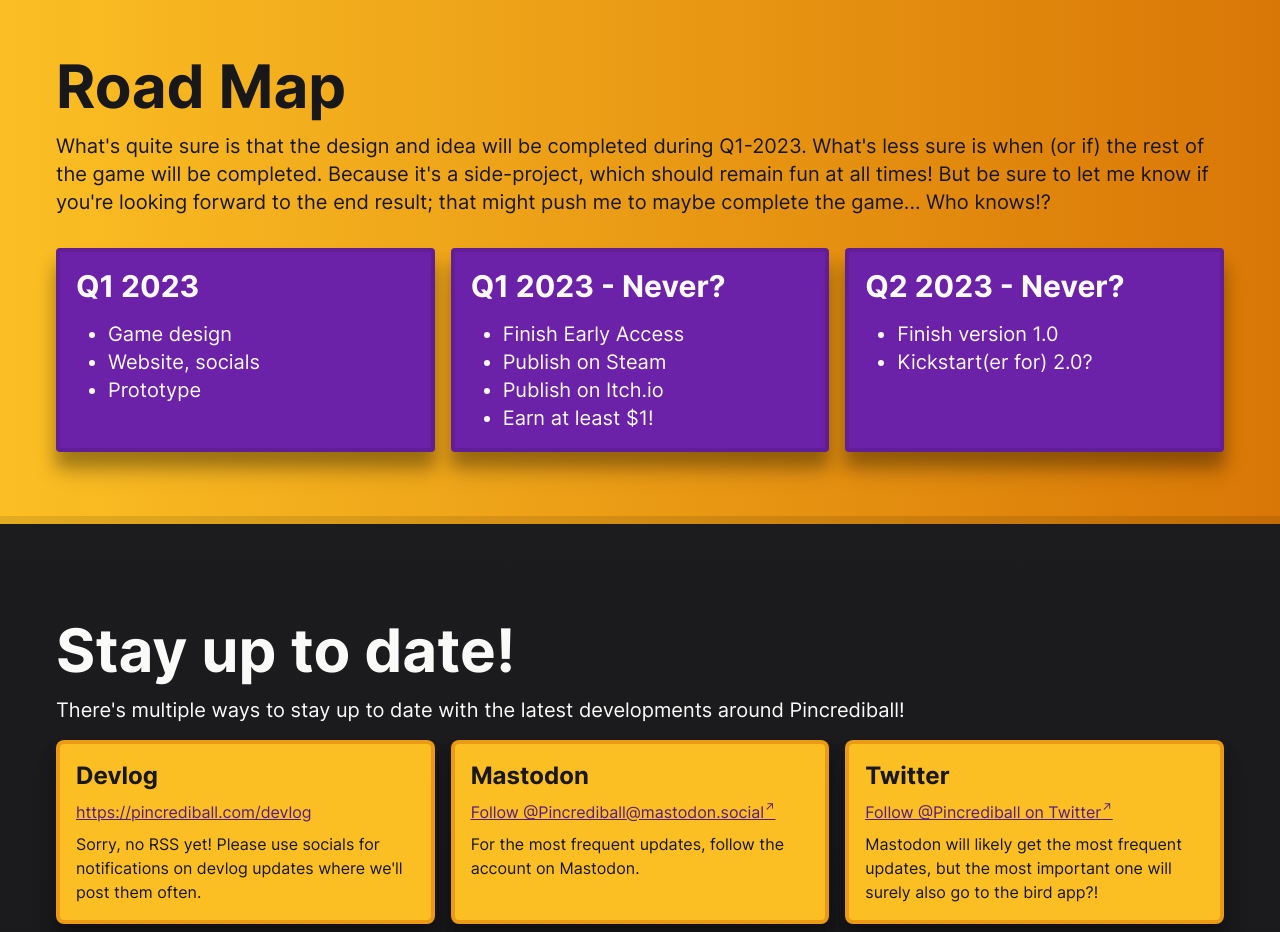
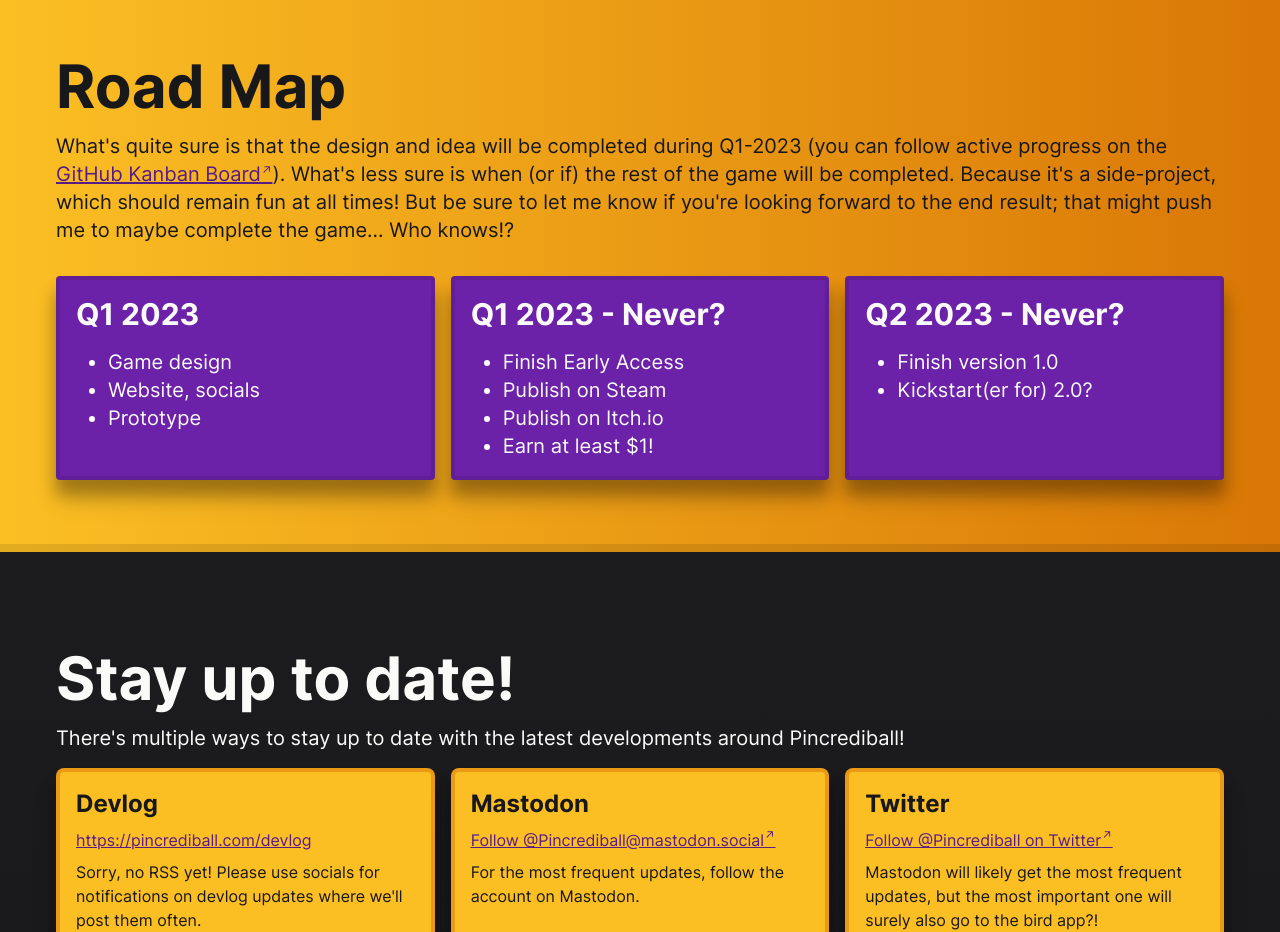
Before and after one commit to pincrediball/pincrediball.com, a SvelteKit app: page / in a window 1280 px wide. Shown: the part 1800-2732 px from the top of the page. Built offline with nearby package versions, Linux system fonts and the light colour scheme.

Commit message:
Minor Day 29 updates

```diff
--- a/src/routes/+page.svelte
+++ b/src/routes/+page.svelte
@@ -1,4 +1,5 @@
 <script>
+  import A from '$lib/components/A.svelte';
   import StayUpToDate from '$lib/components/StayUpToDate.svelte';
 </script>
 
@@ -8,7 +9,7 @@
   <div class="text-center my-auto">
     <img
       src="/img/header-title-only.png"
-      alt="'Pincreciball' in bright orange letters"
+      alt="'Pincrediball' in bright orange letters"
       class="inline-block"
     />
   </div>
@@ -78,10 +79,13 @@
   <div class="max-w-full mx-auto px-4 py-16 w-[1200px]">
     <h2 class="font-bold text-4xl sm:text-6xl">Road Map</h2>
     <p class="mt-4 text-xl">
-      What's quite sure is that the design and idea will be completed during Q1-2023. What's less
-      sure is when (or if) the rest of the game will be completed. Because it's a side-project,
-      which should remain fun at all times! But be sure to let me know if you're looking forward to
-      the end result; that might push me to maybe complete the game... Who knows!?
+      What's quite sure is that the design and idea will be completed during Q1-2023 (you can follow
+      active progress on the <A dark href="https://github.com/orgs/pincrediball/projects/1/views/1"
+        >GitHub Kanban Board</A
+      >). What's less sure is when (or if) the rest of the game will be completed. Because it's a
+      side-project, which should remain fun at all times! But be sure to let me know if you're
+      looking forward to the end result; that might push me to maybe complete the game... Who
+      knows!?
     </p>
     <div class="flex flex-wrap md:flex-nowrap gap-4 mt-8">
       <div
```
Also changed, not shown: content/devlog/2023-03-13.md (+2 -0 lines), static/img/2023-03-13-kanban-board-snapshot.png (added).
